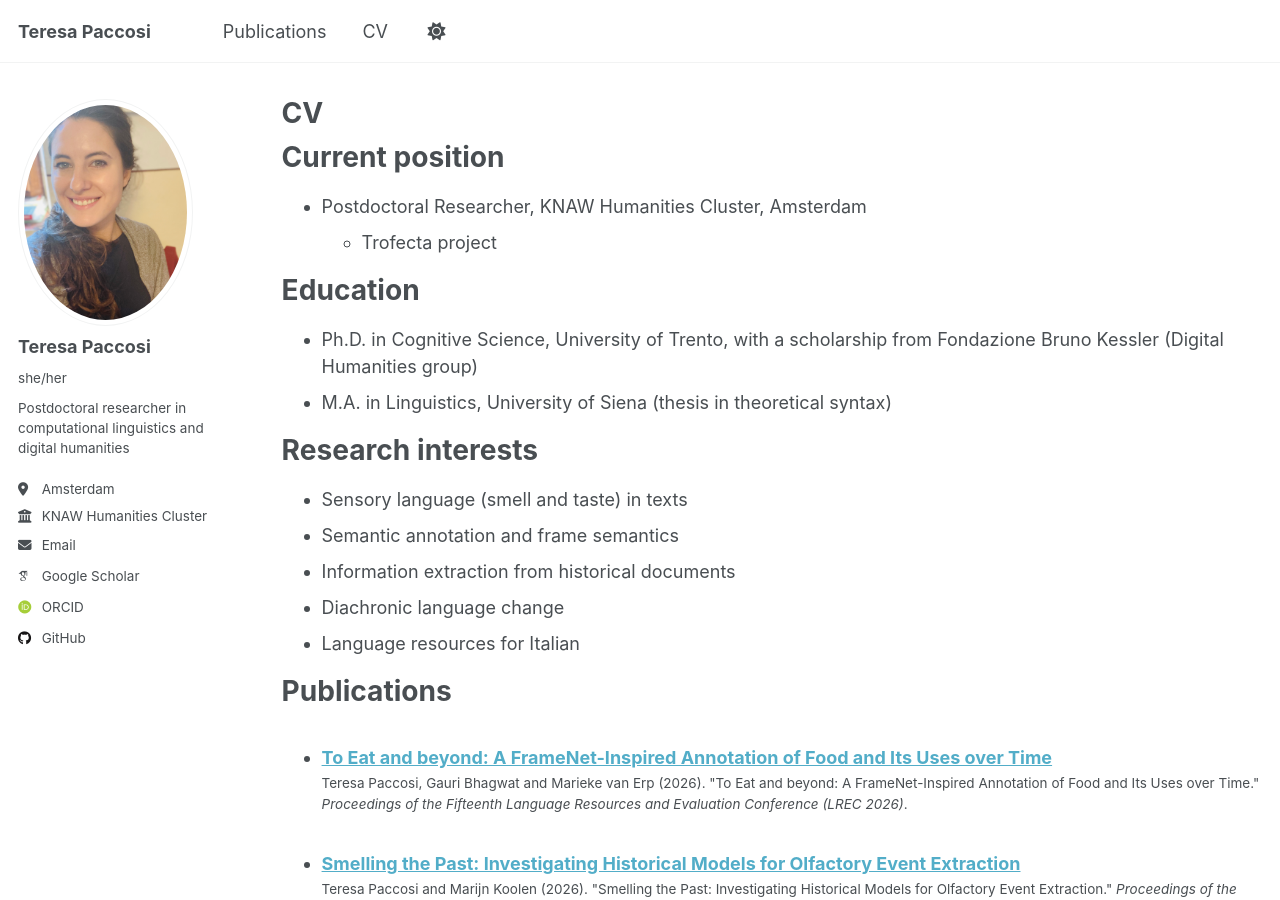
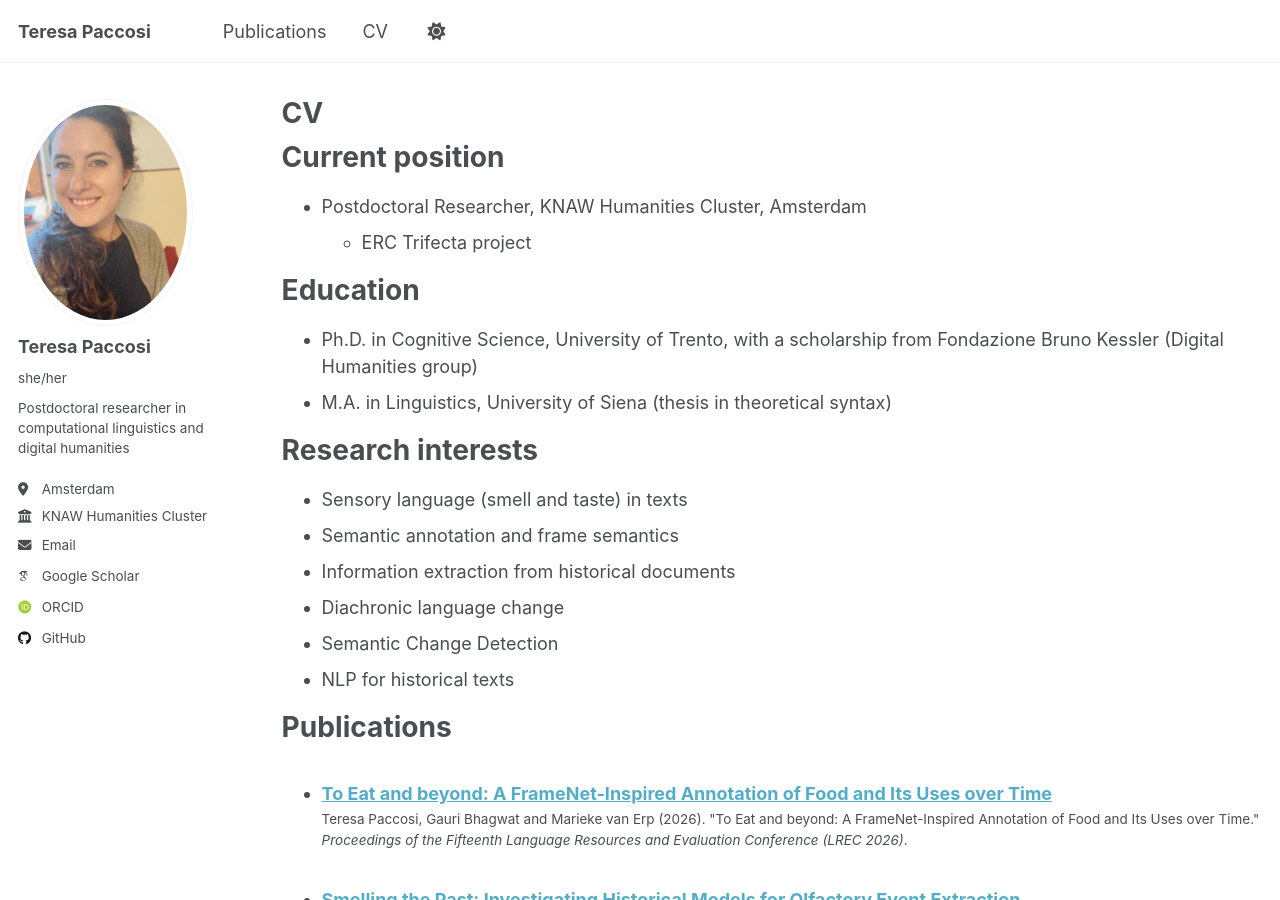
Before and after one commit to tpaccosi/tpaccosi.github.io, a Jekyll site: the page built from _pages/cv.md, in a window 1280 px wide and 900 px high. Built offline with Jekyll 4.4.1, drawn with Linux system fonts in a browser that asks for light colours; some web fonts are replaced.

Commit message:
Update cv.md

```diff
--- a/_pages/cv.md
+++ b/_pages/cv.md
@@ -12,7 +12,7 @@ redirect_from:
 Current position
 ======
 * Postdoctoral Researcher, KNAW Humanities Cluster, Amsterdam
-  * Trofecta project
+  * ERC Trifecta project
 
 Education
 ======
@@ -25,7 +25,8 @@ Research interests
 * Semantic annotation and frame semantics
 * Information extraction from historical documents
 * Diachronic language change
-* Language resources for Italian
+* Semantic Change Detection
+* NLP for historical texts
 
 Publications
 ======
```
